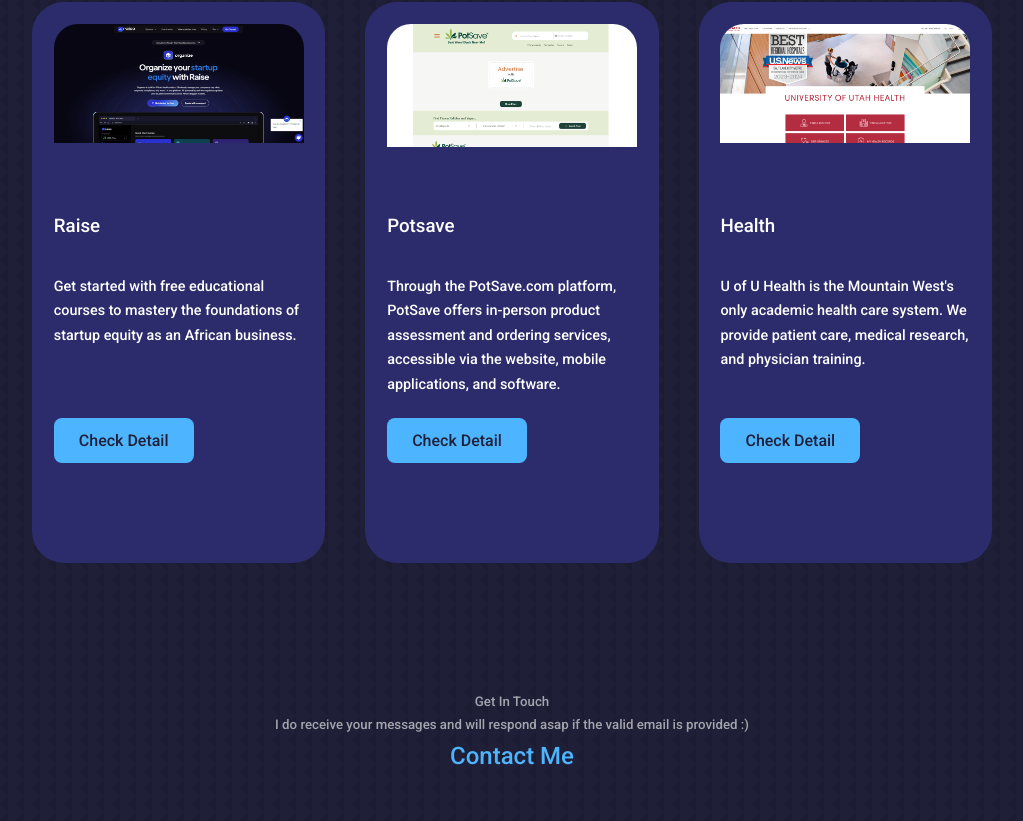
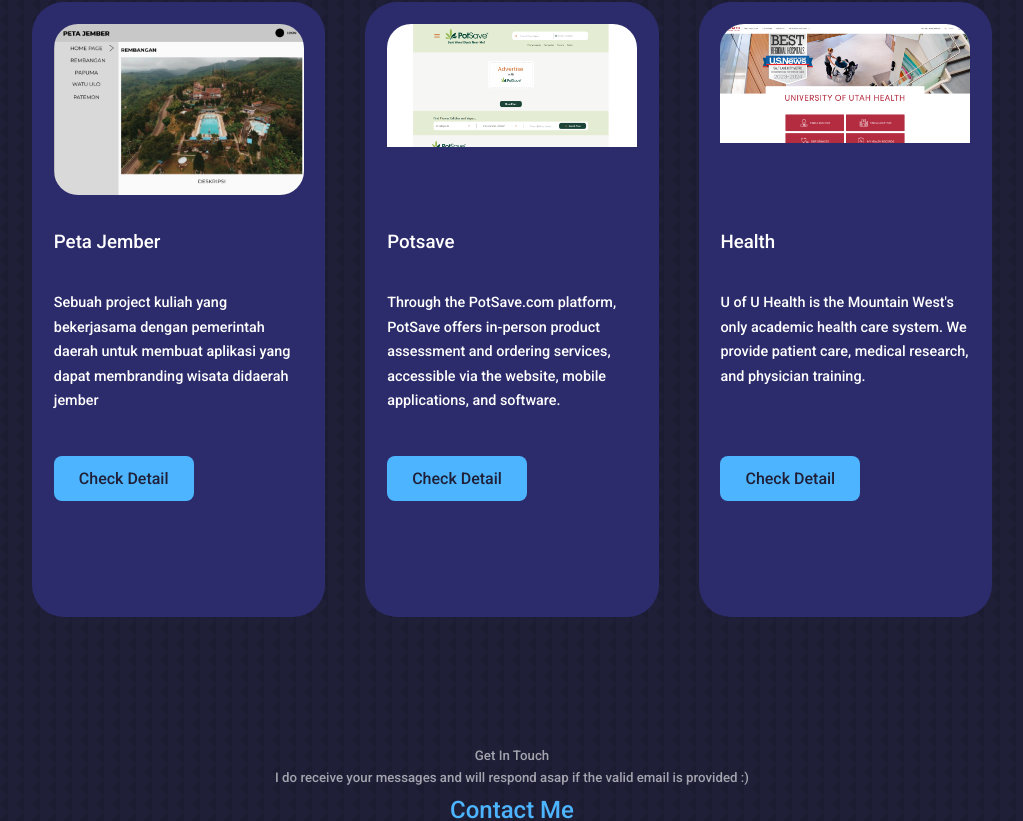
Before and after one commit to Biggze/Porto, a React (Create React App) app: page / in a window 1280 px wide. Shown: the part 2932-3753 px from the top of the page, without its empty margins (128-1151 px from the left). Built offline with nearby package versions, Linux system fonts and the light colour scheme.

Commit message:
fix detail new

```diff
--- a/src/components/detail/Detail.jsx
+++ b/src/components/detail/Detail.jsx
@@ -7,6 +7,7 @@
 import IMG4 from "../../assets/Raise.png";
 import IMG5 from "../../assets/Potsave.png";
 import IMG6 from "../../assets/Health.png";
+
 
 const soloProjects = [
   {
--- a/src/components/portfolio/Portfolio.jsx
+++ b/src/components/portfolio/Portfolio.jsx
@@ -3,7 +3,7 @@
 import IMG1 from "../../assets/Desktop - 17.png";
 import IMG2 from "../../assets/WhatsApp Image 2024-04-16 at 13.27 1.png";
 import IMG3 from "../../assets/Mobinspire.png";
-import IMG4 from "../../assets/Raise.png";
+import IMG4 from "../../assets/pboD.png";
 import IMG5 from "../../assets/Potsave.png";
 import IMG6 from "../../assets/Health.png";
 import DetailPorto from "../detail/Detail"; // Import komponen DetailPorto
@@ -41,12 +41,12 @@
     },
     {
       id: 4,
-      title: "Raise",
+      title: "Peta Jember",
       img: IMG4,
       description:
-        "Get started with free educational courses to mastery the foundations of startup equity as an African business.",
-      technologies: "Remix | React.js | Webflow | jQuery",
-      role: "",
+      "Sebuah project kuliah yang bekerjasama dengan pemerintah daerah untuk membuat aplikasi yang dapat membranding wisata didaerah jember ",
+      technologies: "C++",
+      role: "Back-End Developer",
     },
     {
       id: 5,
```
Also changed, not shown: src/assets/pboD.png (added).
